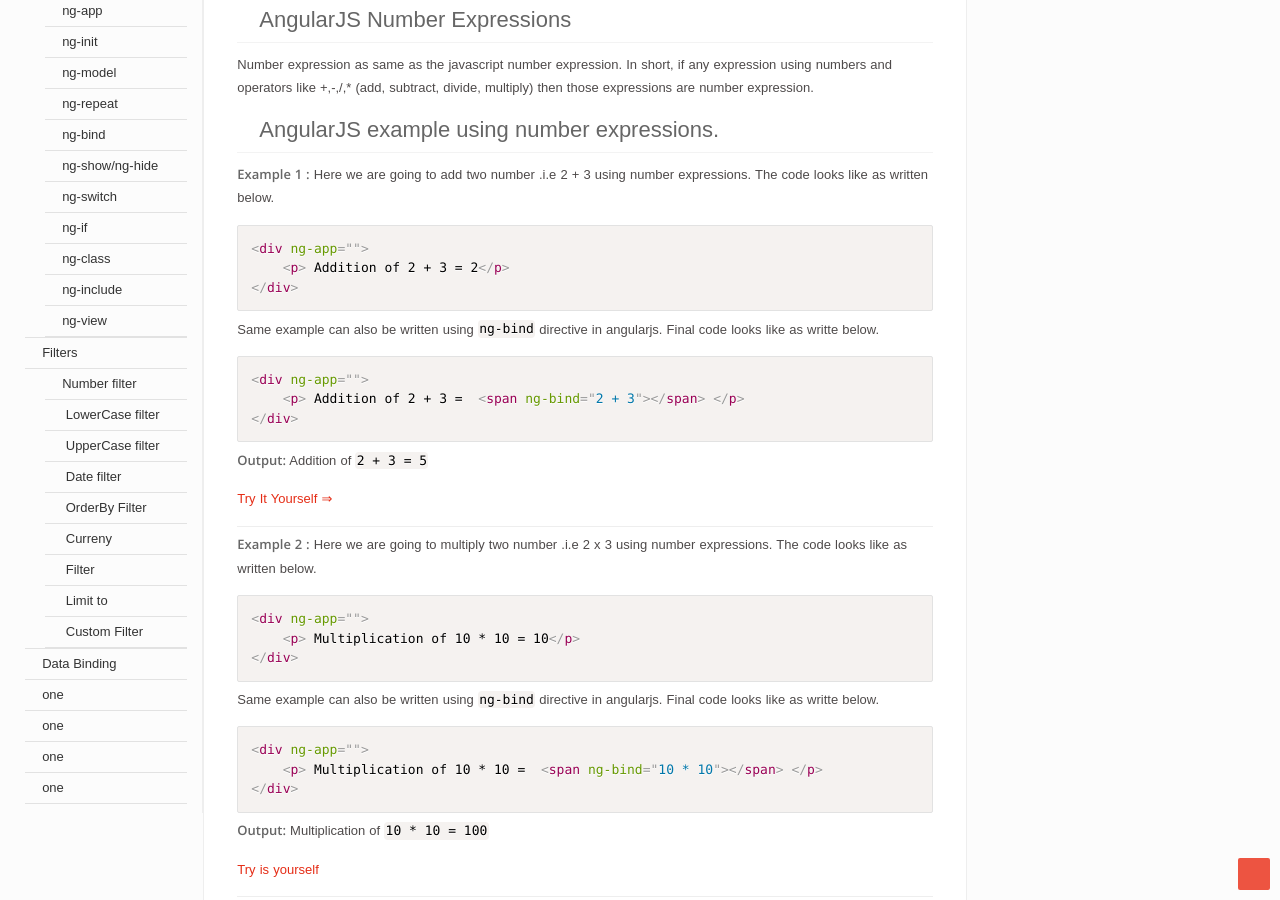
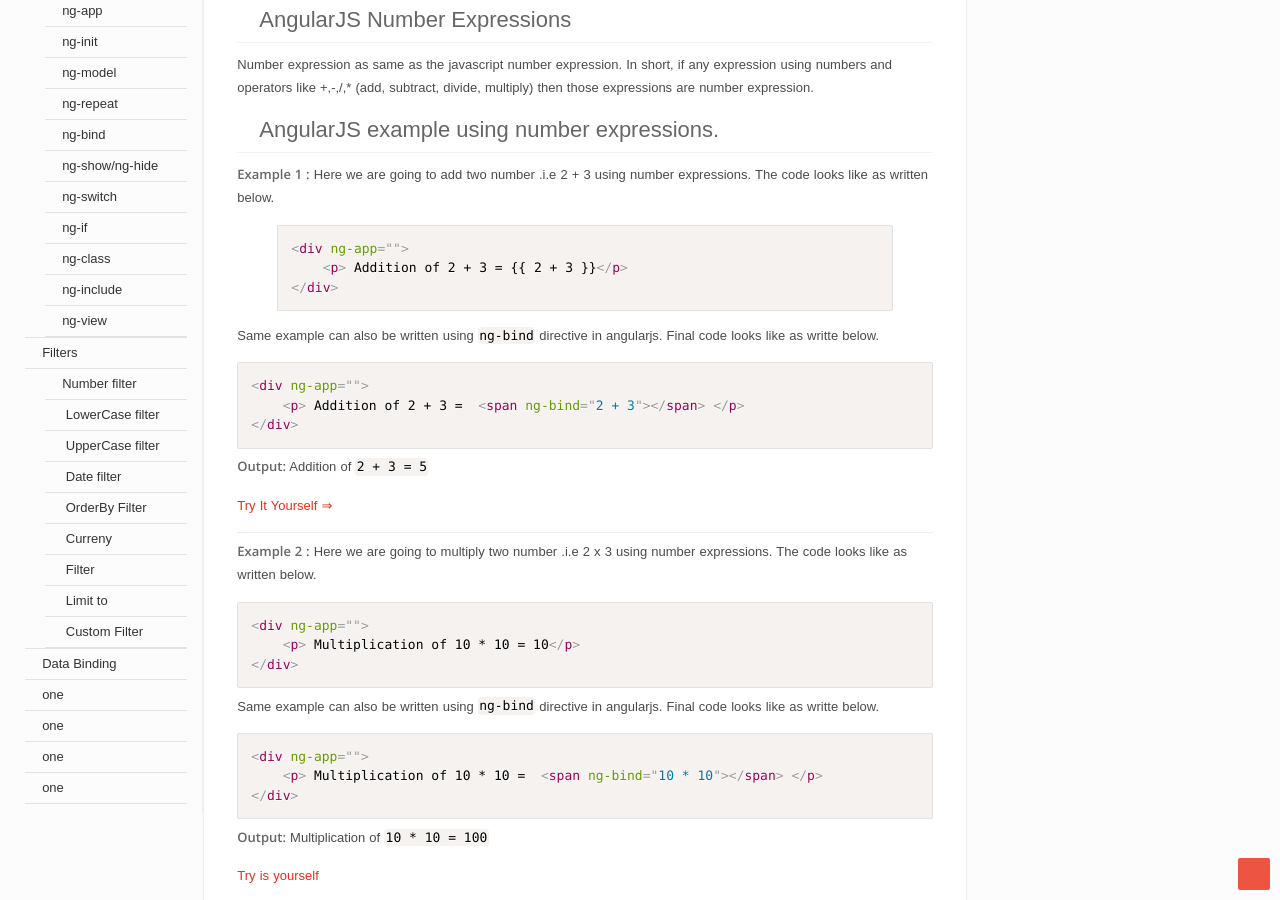
Before and after one commit to angular4pro/angular4pro.github.io, a Jekyll site: the page built from _posts/2017-09-21-number-expressions-angularjs.md, in a window 1280 px wide and 900 px high, scrolled down 446 px. Built offline with Jekyll 4.4.1, drawn with Linux system fonts in a browser that asks for light colours; some web fonts are replaced.

Commit message:
Update 2017-09-21-number-expressions-angularjs.md

````diff
--- a/_posts/2017-09-21-number-expressions-angularjs.md
+++ b/_posts/2017-09-21-number-expressions-angularjs.md
@@ -19,11 +19,14 @@ Number expression as same as the javascript number expression. In short, if any
 **Example 1 :**
 Here we are going to add two number .i.e 2 + 3 using number expressions. The code looks like as written below.
 
-```html
+{% highlight html%}
+{% raw %}
 <div ng-app="">
 	<p> Addition of 2 + 3 = {{ 2 + 3 }}</p>
 </div>
-```
+{% endraw %}
+{% endhighlight %}
+
 
 Same example can also be written using `ng-bind` directive in angularjs. Final code looks like as writte below.
 
````
